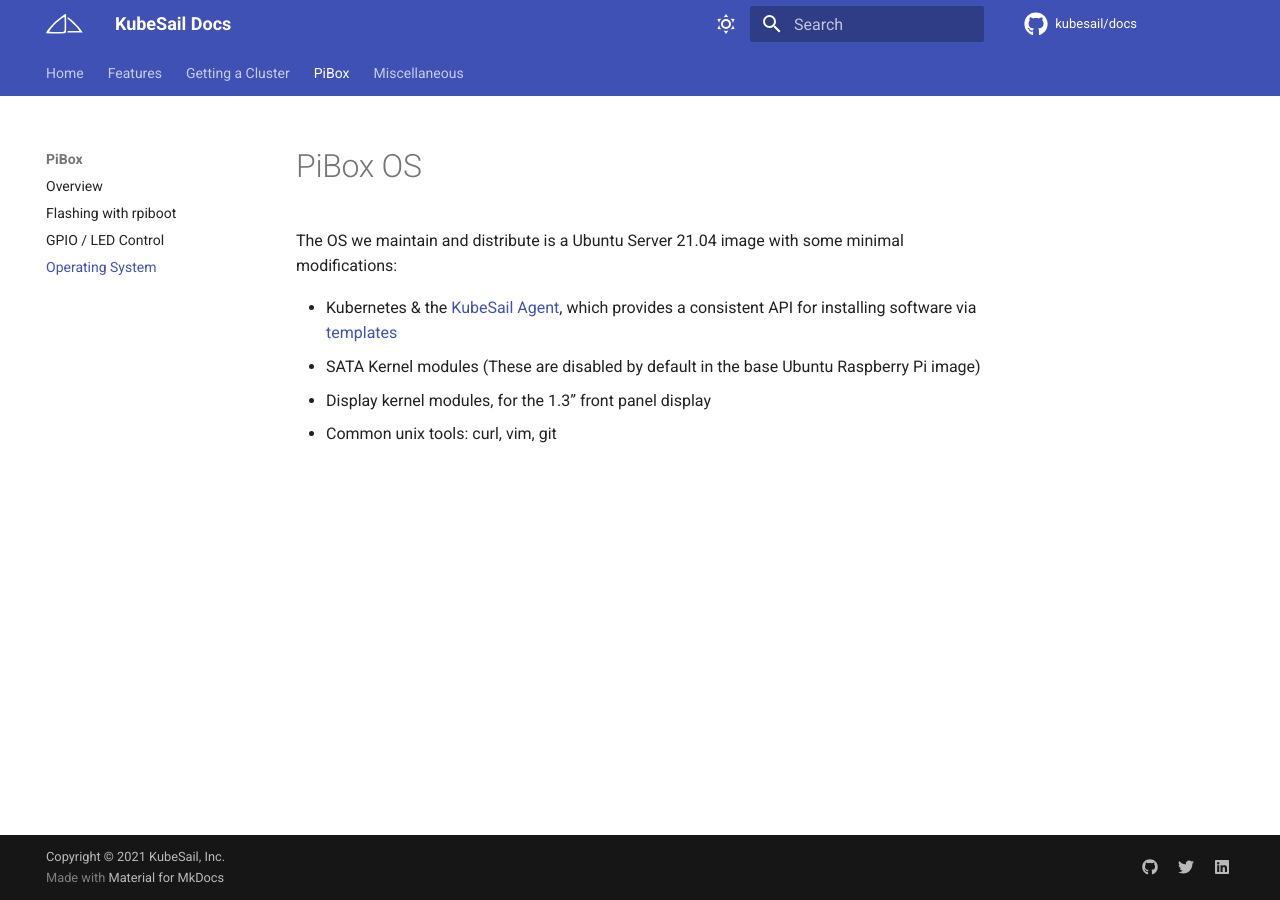
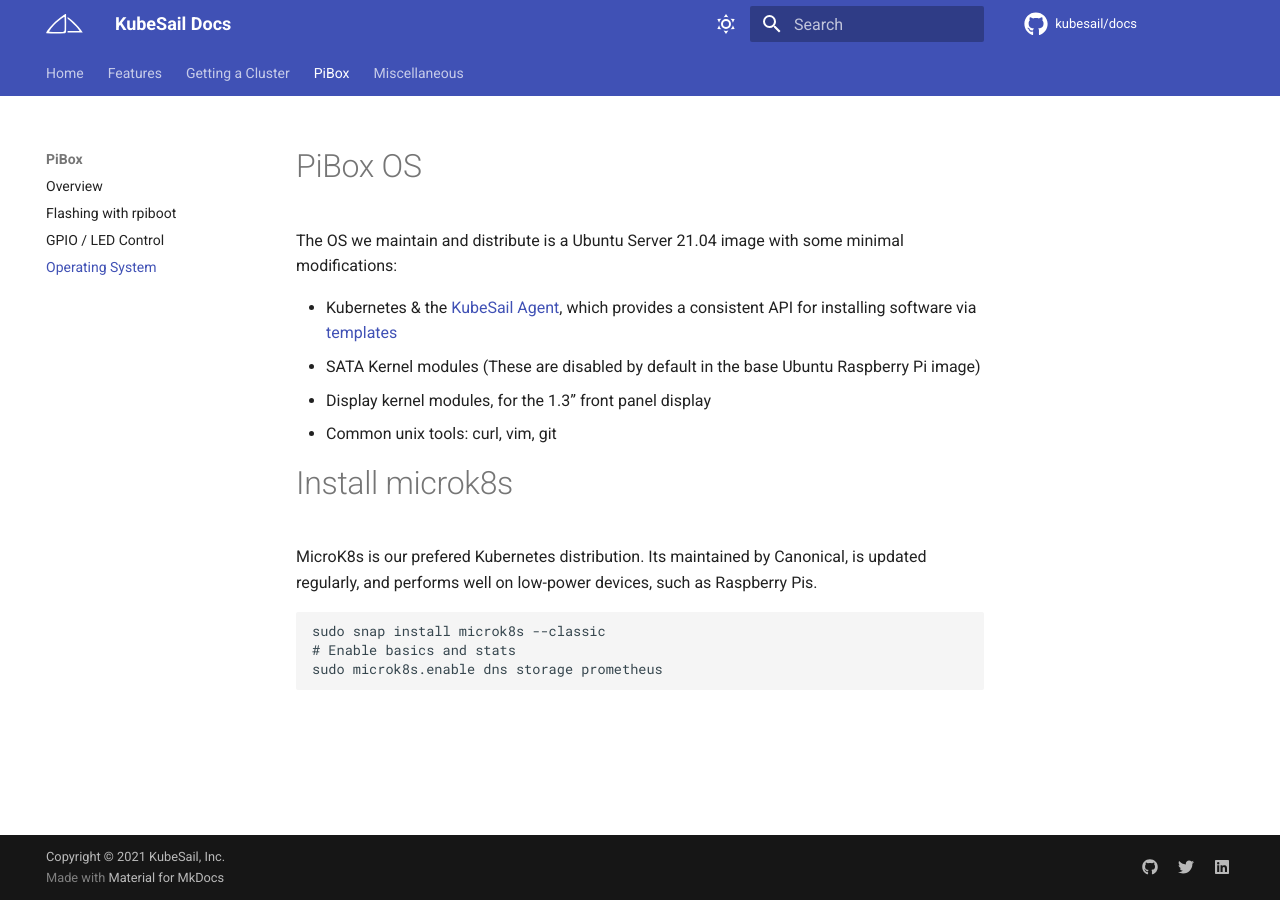
Before and after one commit to kubesail/kubesail-docs, an MkDocs documentation site: the page built from docs/guides/pibox/os.md, in a window 1280 px wide. Built offline with MkDocs 1.6.1 and Material for MkDocs 9.7.7, drawn with Linux system fonts in a browser that asks for light colours; comment, search, counter and statistics services are not loaded.

Commit message:
add instructions for installing microk8s

```diff
--- a/docs/guides/pibox/os.md
+++ b/docs/guides/pibox/os.md
@@ -6,3 +6,11 @@
 -   SATA Kernel modules (These are disabled by default in the base Ubuntu Raspberry Pi image)
 -   Display kernel modules, for the 1.3" front panel display
 -   Common unix tools: curl, vim, git
+
+# Install microk8s
+
+MicroK8s is our prefered Kubernetes distribution. Its maintained by Canonical, is updated regularly, and performs well on low-power devices, such as Raspberry Pis.
+
+    sudo snap install microk8s --classic
+    # Enable basics and stats
+    sudo microk8s.enable dns storage prometheus
```
